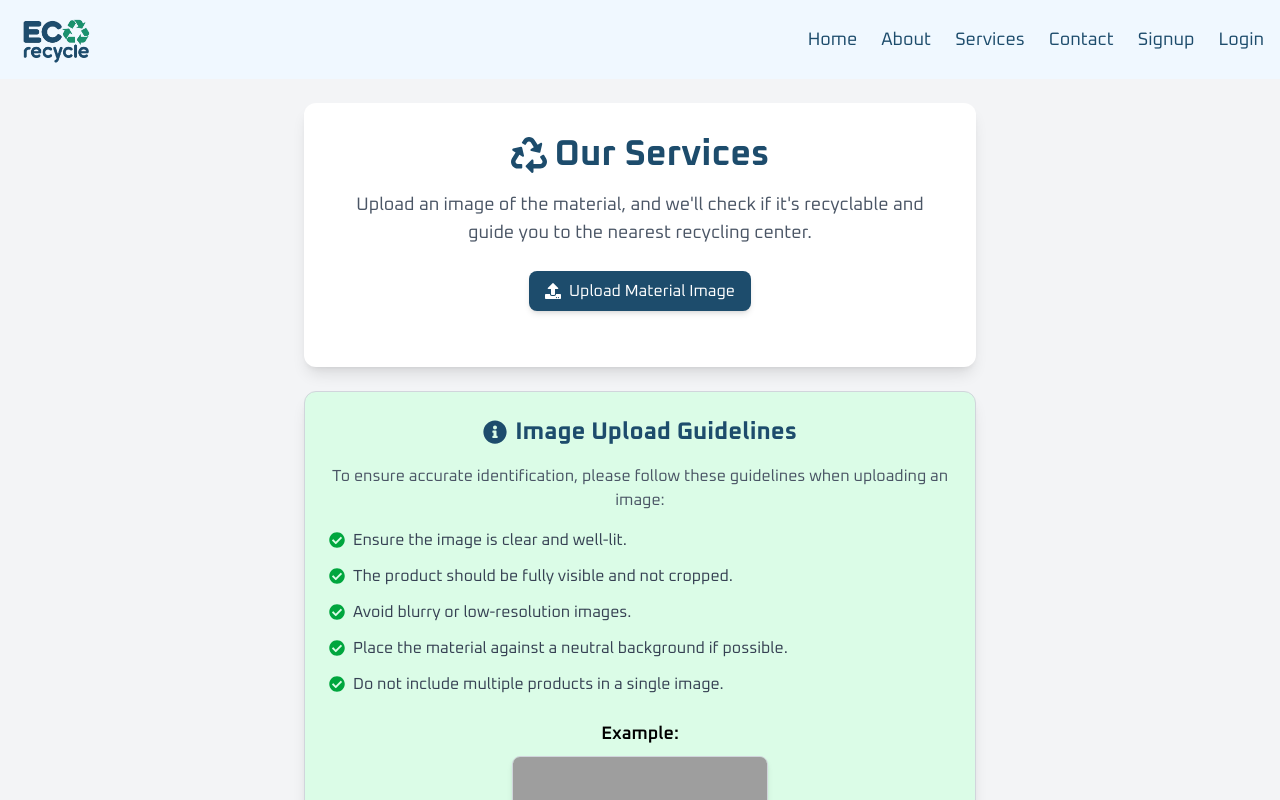
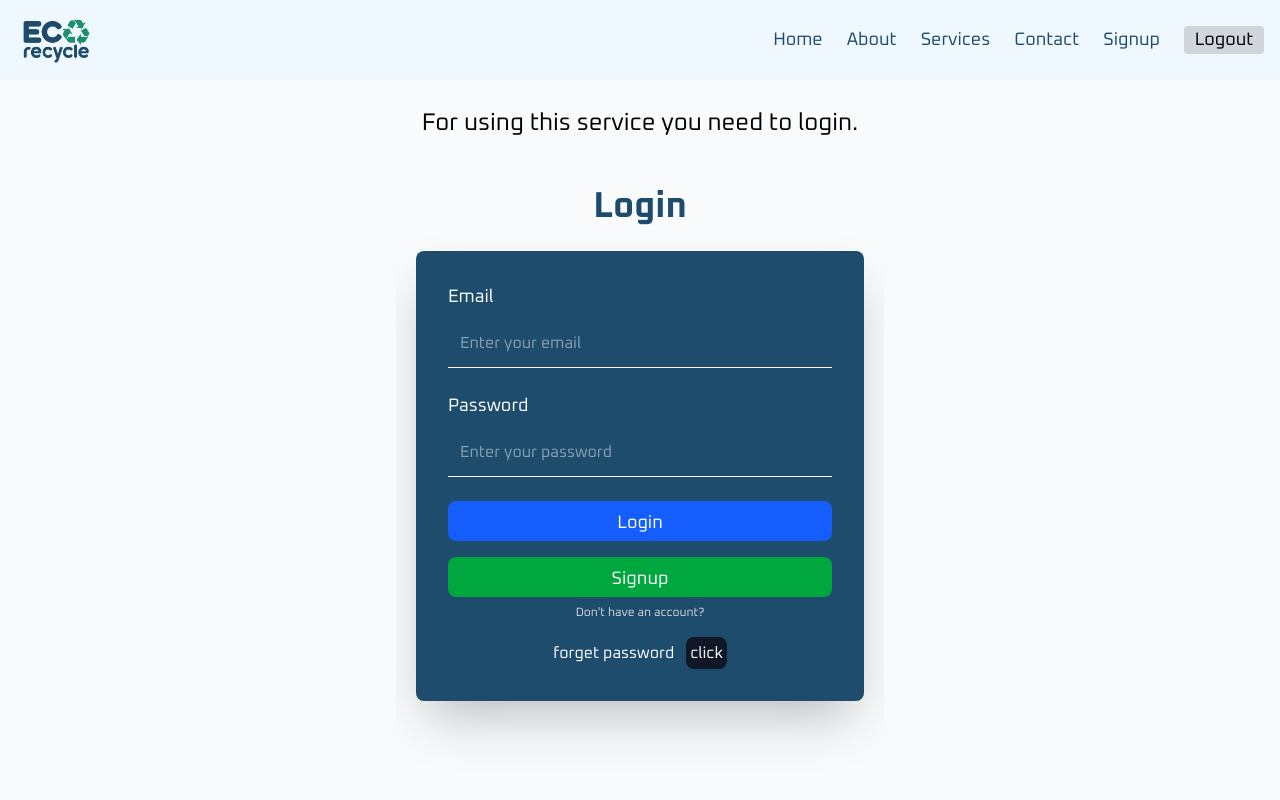
Before and after one commit to raghuveeersharma/EcoRecycle, a React (Vite) app in the folder EcoRecycle-main/: page /services in a window 1280 px wide. Shown: the top 800 px of the page. Built offline with nearby package versions, Linux system fonts and the light colour scheme; grey boxes are pictures that could not be loaded.

Commit message:
add Logout functionality and make services as a protected route( only accessible after login)

```diff
--- a/EcoRecycle-main/src/Components/Navbar.jsx
+++ b/EcoRecycle-main/src/Components/Navbar.jsx
@@ -1,14 +1,24 @@
-import { useState } from "react";
+import { useContext, useState } from "react";
 import { Link } from "react-router-dom"; // Import Link from react-router-dom
 import { GiHamburgerMenu } from "react-icons/gi";
 import { ImCross } from "react-icons/im";
 import logo from ".././assets/EcoLogo.png";
+import { LoginStatee } from "../Context/LoginState";
+import toast, { Toaster } from "react-hot-toast";
 
 const Navbar = () => {
+  const { LoginState, setLoginState } = useContext(LoginStatee);
   const [isMenuOpen, setIsMenuOpen] = useState(false);
+
+  const handleLogout = () => {
+    setLoginState(false);
+    setIsMenuOpen(false);
+    toast.success("User logged out successfully!");
+  };
 
   return (
     <header className="bg-[#f0f8ff] py-4 sticky top-0 z-50">
+      <Toaster />
       <div className="container mx-auto px-4 flex justify-between items-center">
         {/* Logo */}
         <div className="logo">
@@ -56,13 +66,26 @@ const Navbar = () => {
           >
             Signup
           </Link>
-          <Link
+          {/* <Link
             to="/login"
             className="text-[#1D4C6C] text-lg hover:text-[#1D916E] transition-colors duration-300"
             onClick={() => setIsMenuOpen(false)}
           >
             Login
-          </Link>
+          </Link> */}
+          <button
+            disabled={!LoginState}
+            className={`text-[#1D4C6C] w-20 rounded text-lg ${
+              LoginState
+                ? `bg-red-500 text-white`
+                : `bg-gray-300 text-black cursor-not-allowed`
+            } transition-colors duration-300 text-center `}
+            onClick={() => {
+              handleLogout();
+            }}
+          >
+            Logout
+          </button>
         </nav>
 
         {/* Mobile Menu Button */}
@@ -104,20 +127,30 @@ const Navbar = () => {
             >
               Contact
             </Link>
-            <Link
+            {/* <Link
               to="/login"
               className="text-[#1D4C6C] text-lg hover:text-[#1D916E] transition-colors duration-300 text-center"
               onClick={() => setIsMenuOpen(false)}
             >
               Login
-            </Link>
+            </Link> */}
             <Link
               to="/Signup"
               className="text-[#1D4C6C] text-lg hover:text-[#1D916E] transition-colors duration-300 text-center"
-              onClick={() => setIsMenuOpen(false)}
+              onClick={() => setLoginState(false)}
             >
               Signup
             </Link>
+            <button
+              className={`text-[#1D4C6C] w-20 mx-auto rounded text-lg ${
+                LoginState ? `bg-red-500 text-white` : `bg-gray-300 text-black`
+              } transition-colors duration-300 text-center `}
+              onClick={() => {
+                handleLogout();
+              }}
+            >
+              Logout
+            </button>
           </nav>
         )}
       </div>
--- a/EcoRecycle-main/src/Components/Pages/Login.jsx
+++ b/EcoRecycle-main/src/Components/Pages/Login.jsx
@@ -1,9 +1,11 @@
-import React, { useState } from "react";
+import React, { useContext, useState } from "react";
 import { Link, NavLink } from "react-router-dom";
 import axios from "axios";
 import toast, { Toaster } from "react-hot-toast";
+import { LoginStatee } from "../../Context/LoginState";
 
 const Login = () => {
+  const { setLoginState } = useContext(LoginStatee);
   const [formData, setFormData] = useState({
     email: "",
     password: "",
@@ -24,6 +26,7 @@ const Login = () => {
           formData
         );
         toast.success("User logged in successfully!");
+        setLoginState(true);
         setFormData({ name: "", email: "", password: "" });
       } catch (err) {
         console.log(err);
--- a/EcoRecycle-main/src/Components/Pages/Services.jsx
+++ b/EcoRecycle-main/src/Components/Pages/Services.jsx
@@ -1,8 +1,11 @@
-import React, { useState } from "react";
+import React, { useContext, useEffect, useState } from "react";
 import { FaRecycle, FaMapMarkerAlt, FaUpload } from "react-icons/fa";
 import UploadGuidelines from "../UploadGuidelines";
+import { LoginStatee } from "../../Context/LoginState";
+import Login from "./Login";
 
 const Services = () => {
+  const { LoginState } = useContext(LoginStatee);
   const [image, setImage] = useState(null);
   const [recyclable, setRecyclable] = useState(null);
   const [store, setStore] = useState(null);
@@ -30,7 +33,14 @@ const Services = () => {
     setStore("Recycling Center #123, Main Street, City");
   };
 
-  return (
+  return !LoginState ? (
+    <div className=" flex flex-col items-center justify-center min-h-screen bg-gray-50 overflow-x-hidden">
+      <h1 className="text-2xl pt-7 sm:w-2xl w-72 text-center">
+        For using this service you need to login.
+      </h1>
+      <Login />
+    </div>
+  ) : (
     <div className="min-h-screen bg-gray-100 flex flex-col items-center p-6">
       <section className="bg-white p-8 rounded-xl shadow-lg w-full max-w-2xl text-center">
         <h1 className="text-4xl font-bold text-[#1D4C6C] mb-4 flex items-center justify-center gap-2">
```
